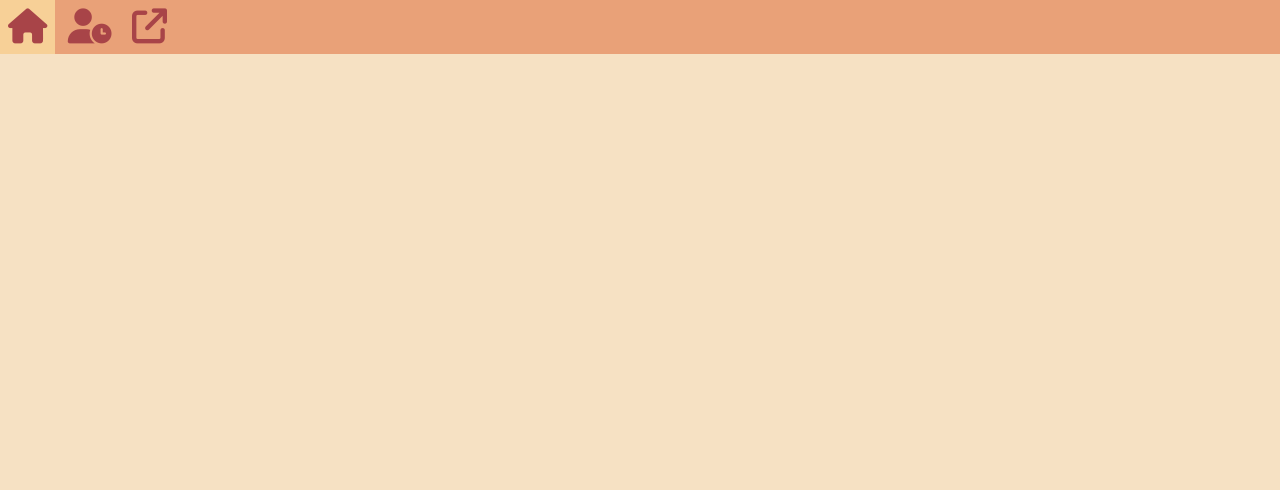
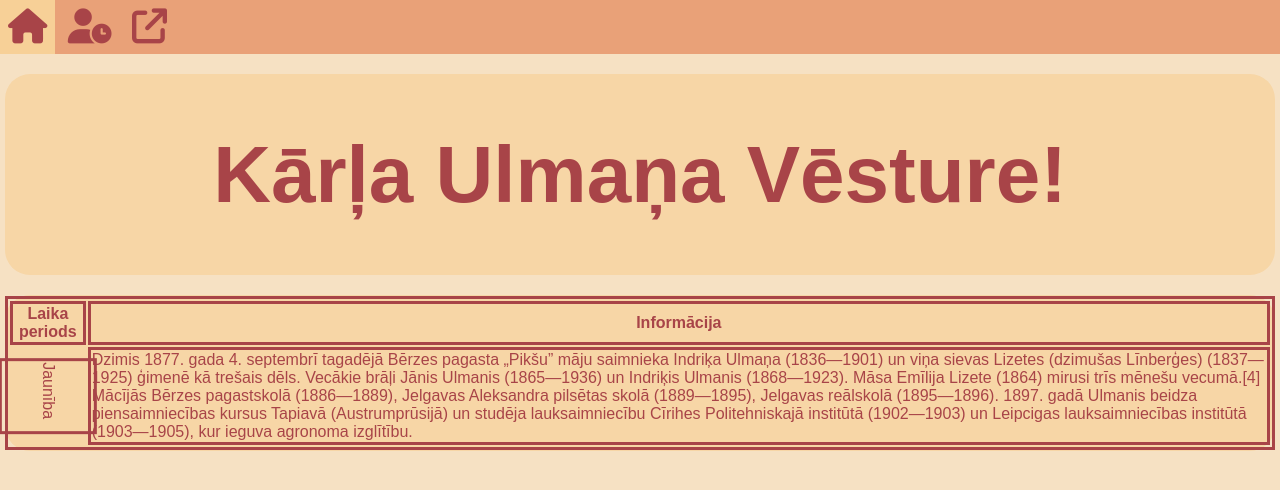
Before and after one commit to Zirdgal/SchoolProject25.04, a plain HTML site: page html/vesture.html in a window 1280 px wide. Drawn offline with Linux system fonts and the light colour scheme.

Commit message:
small before school progress

```diff
--- a/html/vesture.html
+++ b/html/vesture.html
@@ -1,6 +1,4 @@
 <!DOCTYPE html>
-
-
 <html>
 	<head>
 		<title>Kārlis Ulmanis</title>
@@ -9,11 +7,45 @@
 		<link rel="icon" type="image/x-icon" href="../images/favicon.ico">
 		<script src="https://kit.fontawesome.com/fe50138296.js" crossorigin="anonymous"></script>
 	</head>
+	<style>
+		#customcardh1 {
+			font-size:40px;
+			text-align:center;
+		}
+		#tableRotate {
+			transform:rotate(90deg);
+		}
+		table,th, td {
+			border:solid;
+			border-color:#A84448;
+		}
+	</style>
 	<body>
 		<div class="topbar">
 			<a href="index.html" title="Mājaslapa"><i class="fa-solid fa-house"></i></a>
 			<a href="vesture.html" title="Vēsture"><i class="fa-solid fa-user-clock"></i></a>
 			<a href="resursi.html" title="Ārējie Resursi"><i class="fa-solid fa-arrow-up-right-from-square"></i></a>
 		</div>
+		<div class="autocard">
+			<div id="customcardh1">
+				<h1>Kārļa Ulmaņa Vēsture!</h1>
+			</div>
+		</div>
+		<div class="autocard">
+			<div id="longcard">
+				<table>
+					<tr>
+						<th>Laika periods</th>
+						<th>Informācija</th>
+					</tr>
+					<tr>
+						<td id="tableRotate">Jaunība</td>
+						<td>Dzimis 1877. gada 4. septembrī tagadējā Bērzes pagasta „Pikšu” māju saimnieka Indriķa Ulmaņa (1836—1901) un viņa sievas Lizetes (dzimušas Līnberģes) (1837—1925) ģimenē kā trešais dēls. Vecākie brāļi Jānis Ulmanis (1865—1936) un Indriķis Ulmanis (1868—1923). Māsa Emīlija Lizete (1864) mirusi trīs mēnešu vecumā.[4]
+							Mācījās Bērzes pagastskolā (1886—1889), Jelgavas Aleksandra pilsētas skolā (1889—1895), Jelgavas reālskolā (1895—1896). 1897. gadā Ulmanis beidza piensaimniecības kursus Tapiavā (Austrumprūsijā) un studēja lauksaimniecību Cīrihes Politehniskajā institūtā (1902—1903) un Leipcigas lauksaimniecības institūtā (1903—1905), kur ieguva agronoma izglītību.
+						</td>
+					</tr>
+				</table>
+			</div>
+		</div>
 	</body>
 </html>
--- a/pain.css
+++ b/pain.css
@@ -45,3 +45,9 @@ a {
 	font-weight:bold;
 	line-height:1.3;
 }
+.autocard {
+	margin:20px 5px 20px 5px;
+	padding: 1px 0px 1px 0px;
+	background-color:#f7d6a6;
+	border-radius:25px;
+}
```
Also changed, not shown: html/resursi.html (+2 -4 lines).
